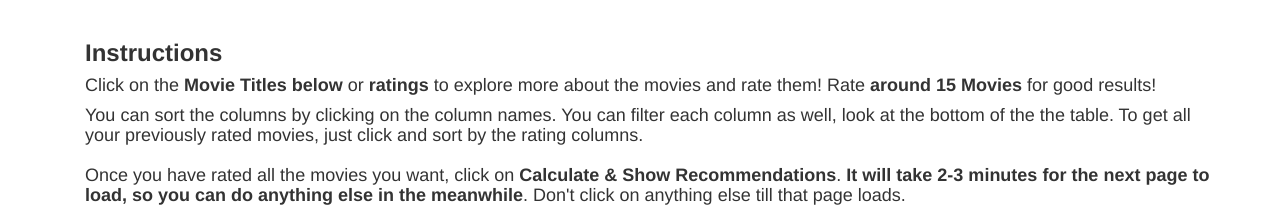
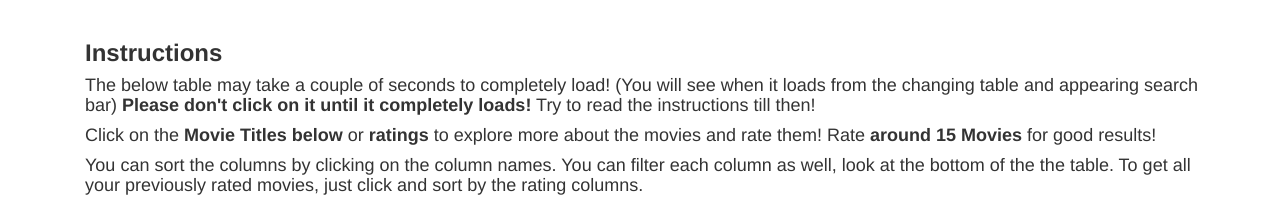
Before and after one commit to nabeeltariq2/res-repo, a Flask app: page /view_user/1 in a window 1280 px wide. Shown: the part 51-266 px from the top of the page. Run offline with Flask 2, Linux system fonts and the light colour scheme; the visitor is signed in with stand-in values (Sample User, id 1); data comes from the database, SQL or seed files in the repository; data that the repository does not hold is empty; some libraries are stand-ins or nearby versions.

Commit message:
'reupload'

```diff
--- a/templates/view_user.html
+++ b/templates/view_user.html
@@ -57,6 +57,7 @@ tfoot {
 
 <div class="container">
   <h3><b>Instructions</b></h3>
+  <h4>The below table may take a couple of seconds to completely load! (You will see when it loads from the changing table and appearing search bar) <b>Please don't click on it until it completely loads!</b> Try to read the instructions till then!</h4>
   <h4>Click on the <strong>Movie Titles below</strong> or <strong>ratings</strong> to explore more about the movies and rate them! Rate <b>around 15 Movies</b> for good results!</h4>
   <h4>You can sort the columns by clicking on the column names. You can filter each column as well, look at the bottom of the the table. To get all your previously rated movies, just click and sort by the rating columns.</h4>
 <div class="container">
```
